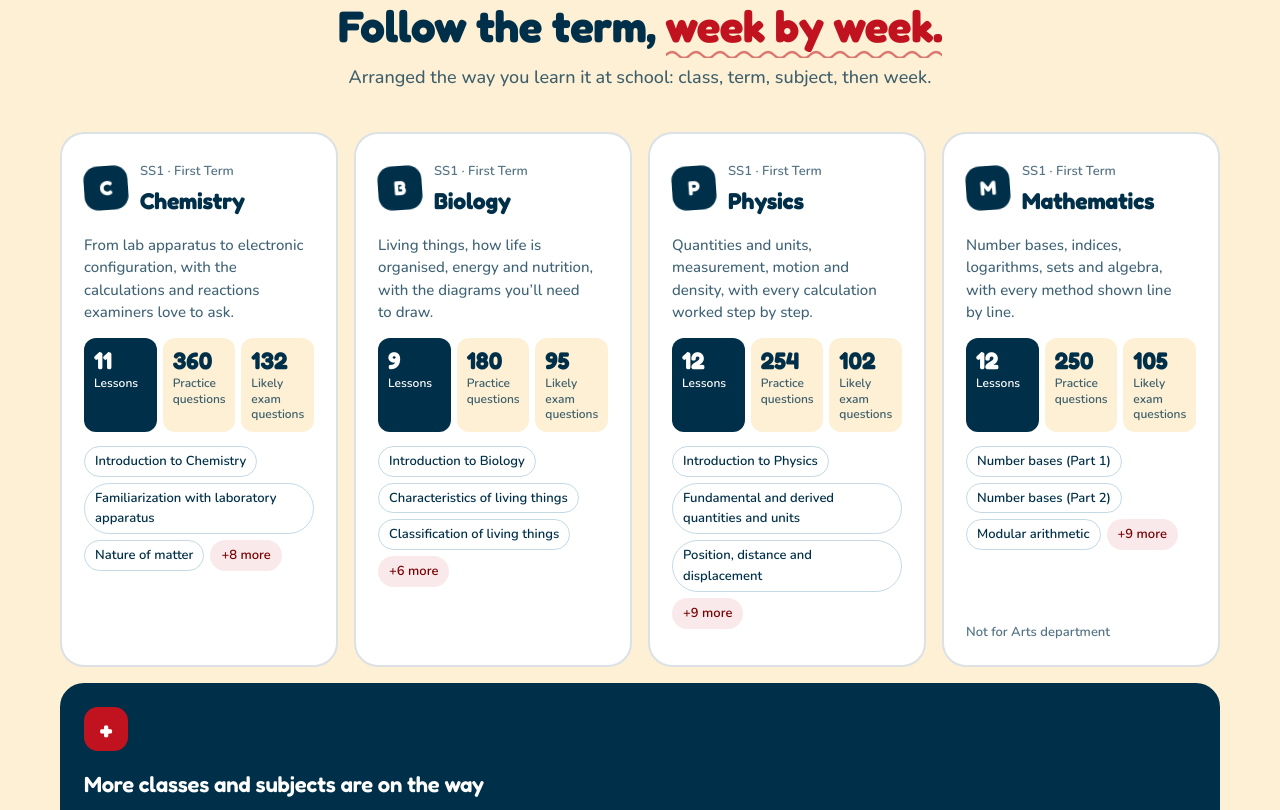
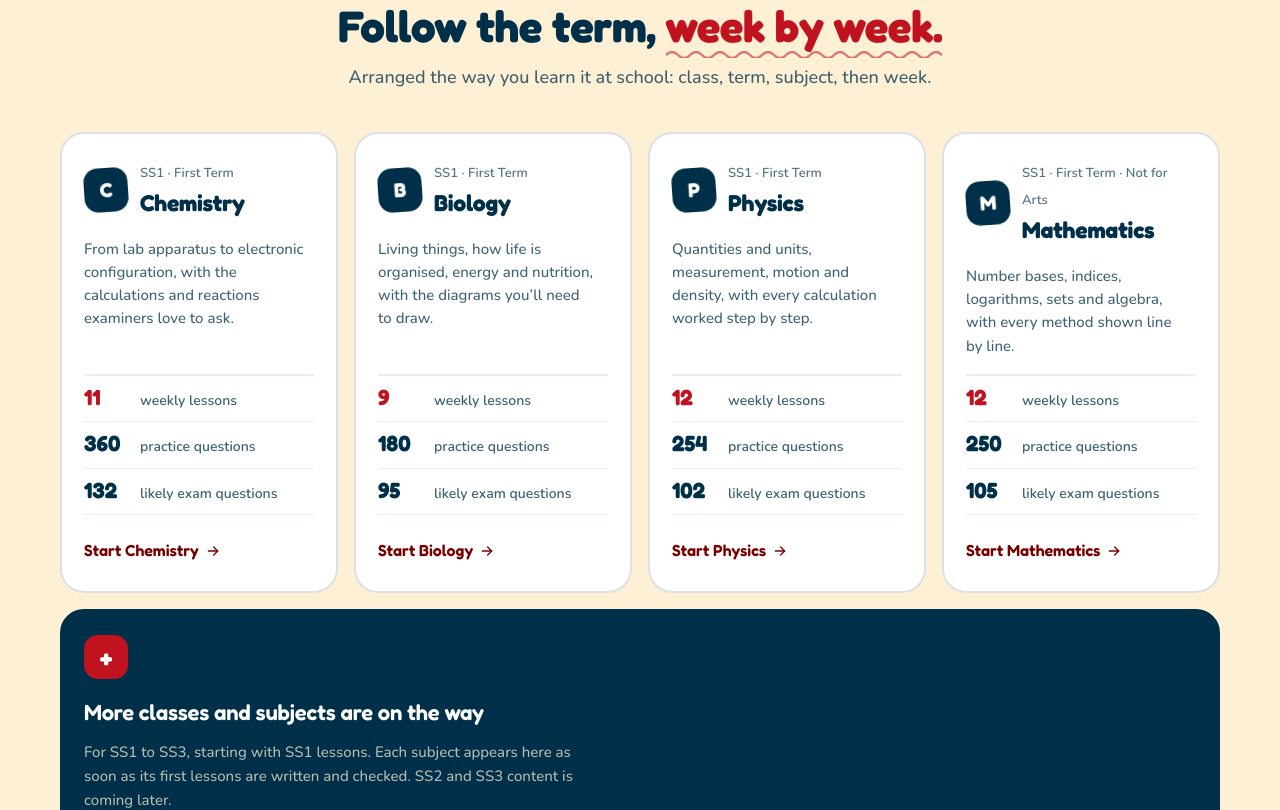
Before and after one commit to adeyanjufuhad/Edify, a Next.js app: page / in a window 1280 px wide. Shown: the part 4100-4910 px from the top of the page. Built offline with nearby package versions, Linux system fonts and the light colour scheme.

Commit message:
Make the landing subject cards cleaner
Swap the boxed stats and wrapping topic chips for a one-line pitch, a
tidy three-row number list and a Start link; the department note moves
up beside the term.

```diff
--- a/src/app/home.css
+++ b/src/app/home.css
@@ -168,25 +168,21 @@
 /* Subjects */
 .subjects { padding-block: 32px 88px; }
 /* Equal columns, as many as fit (two on a laptop). It was a fixed 1.6fr / 1fr pair made for one subject plus the "more" card, which left every other card narrow. */
-/* Compact summaries: four across on a laptop. Each card says what the subject covers, gives three numbers and a taste of the topics. */
+/* Compact summaries: four across on a laptop. Name, one line on what the subject covers, three numbers as a tidy list, and a link. */
 .subject-cards { display: grid; grid-template-columns: repeat(auto-fit, minmax(min(100%, 250px), 1fr)); gap: 16px; align-items: stretch; }
-.subject-card { display: grid; grid-template-rows: auto auto auto 1fr auto; gap: 14px; align-content: start; background: var(--white); border: 1px solid var(--line); border-radius: var(--r-lg); padding: 22px; }
+.subject-card { display: grid; grid-template-rows: auto 1fr auto auto; gap: 16px; background: var(--white); border: 1px solid var(--line); border-radius: var(--r-lg); padding: 24px 22px 20px; }
 .subject-card header { display: flex; align-items: center; gap: 12px; }
 .subject-card header small { font-size: 13px; font-weight: 600; color: var(--ink-3); }
 .subject-card header h3 { font-size: 23px; font-weight: 700; margin: 0; }
-.subject-pitch { margin: 0; font-size: 15px; line-height: 1.5; color: var(--ink-2); text-wrap: pretty; }
-.subject-stats { display: grid; grid-template-columns: repeat(3, minmax(0, 1fr)); gap: 6px; margin: 0; }
-.subject-stats div { display: grid; align-content: start; gap: 2px; padding: 10px 10px 9px; border-radius: var(--r-sm); background: var(--mist); }
-.subject-stats dd { order: -1; margin: 0; font-family: var(--display); font-size: 24px; font-weight: 700; line-height: 1.1; color: var(--ink); font-variant-numeric: tabular-nums; }
-.subject-stats dd small { font-size: 13px; font-weight: 600; color: var(--ink-3); }
-.subject-stats dt { font-size: 12px; font-weight: 600; line-height: 1.3; color: var(--ink-2); }
-.subject-stats div:first-child { background: var(--navy); }
-.subject-stats div:first-child dd, .subject-stats div:first-child dt { color: var(--white); }
-.subject-stats div:first-child dd small { color: var(--on-navy-2); }
-.subject-topics { list-style: none; margin: 0; padding: 0; display: flex; flex-wrap: wrap; align-content: start; gap: 6px; }
-.subject-topics li { padding: 4px 10px; border-radius: 999px; border: 1px solid var(--line); font-size: 13px; font-weight: 600; color: var(--ink); }
-.subject-topics li.more { border-color: transparent; background: var(--tint-red); color: var(--red-deep); }
-.subject-note { margin: 0; font-size: 13px; font-weight: 600; color: var(--ink-3); }
+.subject-pitch { margin: 0; font-size: 15px; line-height: 1.55; color: var(--ink-2); text-wrap: pretty; }
+.subject-stats { display: grid; margin: 0; border-top: 2px solid var(--tint-slate); }
+.subject-stats div { display: flex; align-items: baseline; gap: 10px; padding: 9px 0; border-bottom: 1px solid var(--tint-slate); }
+.subject-stats dd { order: -1; min-width: 46px; margin: 0; font-family: var(--display); font-size: 22px; font-weight: 700; line-height: 1.1; color: var(--ink); font-variant-numeric: tabular-nums; }
+.subject-stats div:first-child dd { color: var(--red); }
+.subject-stats dt { font-size: 14px; font-weight: 600; color: var(--ink-2); }
+.subject-start { display: inline-flex; align-items: center; gap: 6px; justify-self: start; min-height: 40px; font-family: var(--display); font-size: 16px; font-weight: 600; color: var(--red-deep); }
+.subject-start:hover { text-decoration: underline; text-underline-offset: 4px; }
+@media (pointer: coarse) { .subject-start { min-height: 44px; } }
 .subject-card.more { grid-column: 1 / -1; display: grid; gap: 10px; justify-items: start; background: var(--navy); border-color: var(--navy); }
 .subject-card.more h3 { color: var(--white); font-size: 22px; margin: 6px 0 0; }
 .subject-card.more p { margin: 0 0 8px; max-width: 60ch; color: var(--on-navy-2); font-size: 15px; }
--- a/src/app/page.tsx
+++ b/src/app/page.tsx
@@ -23,7 +23,7 @@ const NAV = [
   { href: "#faq", label: "FAQ" },
 ];
 
-// The landing page shows each subject as a short summary (what it covers, a few numbers and a taste of the topics),
+// The landing page shows each subject as a short summary (what it covers and a few numbers),
 // not its whole scheme of work. A subject without a line here gets a general one, so new subjects still show up.
 const SUBJECT_PITCH: Record<string, string> = {
   chemistry: "From lab apparatus to electronic configuration, with the calculations and reactions examiners love to ask.",
@@ -31,7 +31,6 @@ const SUBJECT_PITCH: Record<string, string> = {
   physics: "Quantities and units, measurement, motion and density, with every calculation worked step by step.",
   mathematics: "Number bases, indices, logarithms, sets and algebra, with every method shown line by line.",
 };
-const SAMPLE_TOPICS = 3;
 
 const LESSON_PARTS = [
   { title: "Quick exam notes", text: "The must-know points for the week on one screen, with memory aids and “Watch out” boxes for common traps.", icon: Bolt },
@@ -314,22 +313,17 @@ export default function Home() {
             const lessons = weeks.flatMap(({ lesson }) => lesson ? [lesson] : []);
             const questions = lessons.reduce((sum, lesson) => sum + lesson.questions.length, 0);
             const likely = lessons.reduce((sum, lesson) => sum + (lesson.quick?.likely.length ?? 0), 0);
-            const topics = weeks.filter(({ lesson }) => lesson).map(({ week }) => week.topic);
             const note = notForLabel(subject);
             return (
               <article className="subject-card" key={`${term.slug}/${subject.slug}`}>
-                <header><span className="subject-symbol" aria-hidden="true">{subject.name[0]}</span><div><small>SS1 · {term.name}</small><h3>{subject.name}</h3></div></header>
+                <header><span className="subject-symbol" aria-hidden="true">{subject.name[0]}</span><div><small>SS1 · {term.name}{note ? ` · ${note}` : ""}</small><h3>{subject.name}</h3></div></header>
                 <p className="subject-pitch">{SUBJECT_PITCH[subject.slug] ?? `${plural(ready, "weekly lesson")} with quick notes, full notes and practice that marks itself.`}</p>
                 <dl className="subject-stats">
-                  <div><dt>Lessons</dt><dd>{ready}{ready < weeks.length && <small> of {weeks.length}</small>}</dd></div>
-                  <div><dt>Practice questions</dt><dd>{questions}</dd></div>
-                  {likely > 0 && <div><dt>Likely exam questions</dt><dd>{likely}</dd></div>}
+                  <div><dt>weekly lessons</dt><dd>{ready}</dd></div>
+                  <div><dt>practice questions</dt><dd>{questions}</dd></div>
+                  {likely > 0 && <div><dt>likely exam questions</dt><dd>{likely}</dd></div>}
                 </dl>
-                <ul className="subject-topics" aria-label={`Some ${subject.name} topics`}>
-                  {topics.slice(0, SAMPLE_TOPICS).map((topic) => <li key={topic}>{topic}</li>)}
-                  {topics.length > SAMPLE_TOPICS && <li className="more">+{topics.length - SAMPLE_TOPICS} more</li>}
-                </ul>
-                {note && <p className="subject-note">{note} department</p>}
+                <Link href="/signup" className="subject-start">Start {subject.name} <ArrowRight size={16} /></Link>
               </article>
             );
           })}
```
Also changed, not shown: 1 other file (tests, documents, lock files or other folders).
